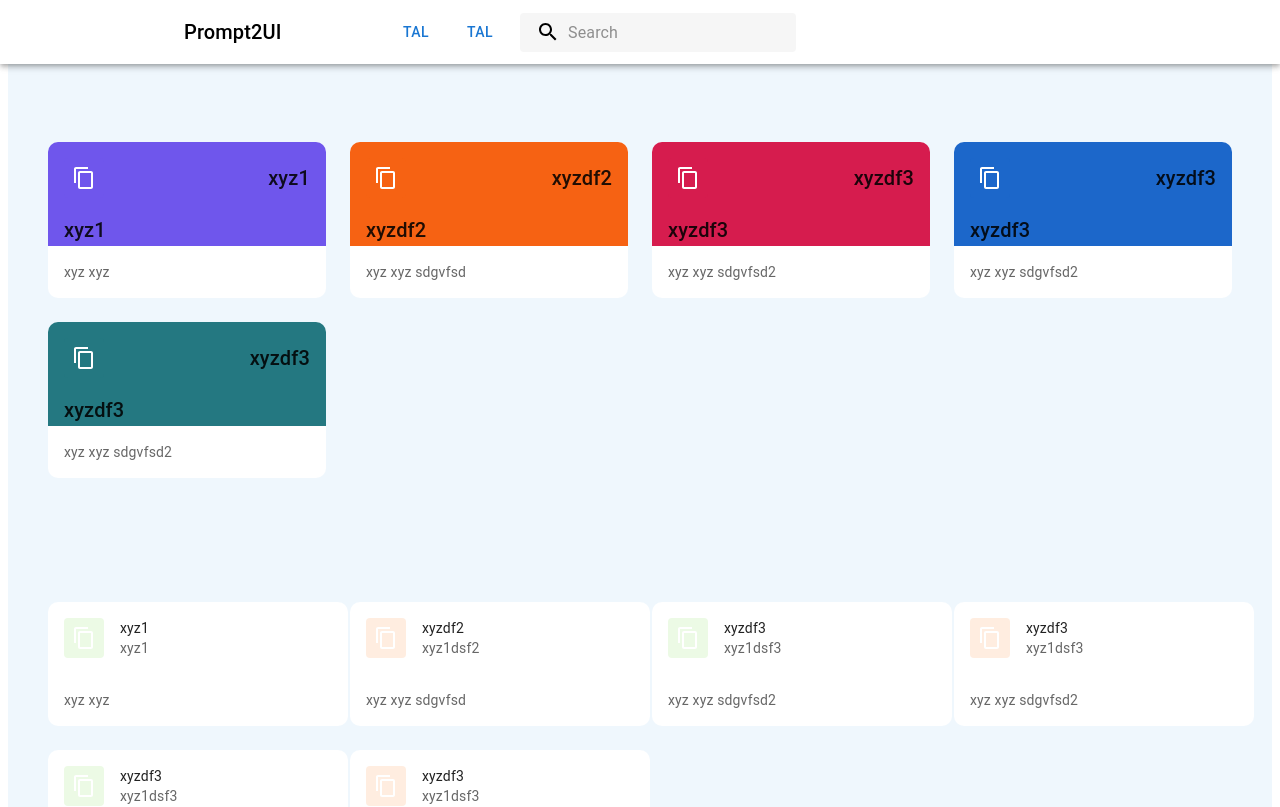
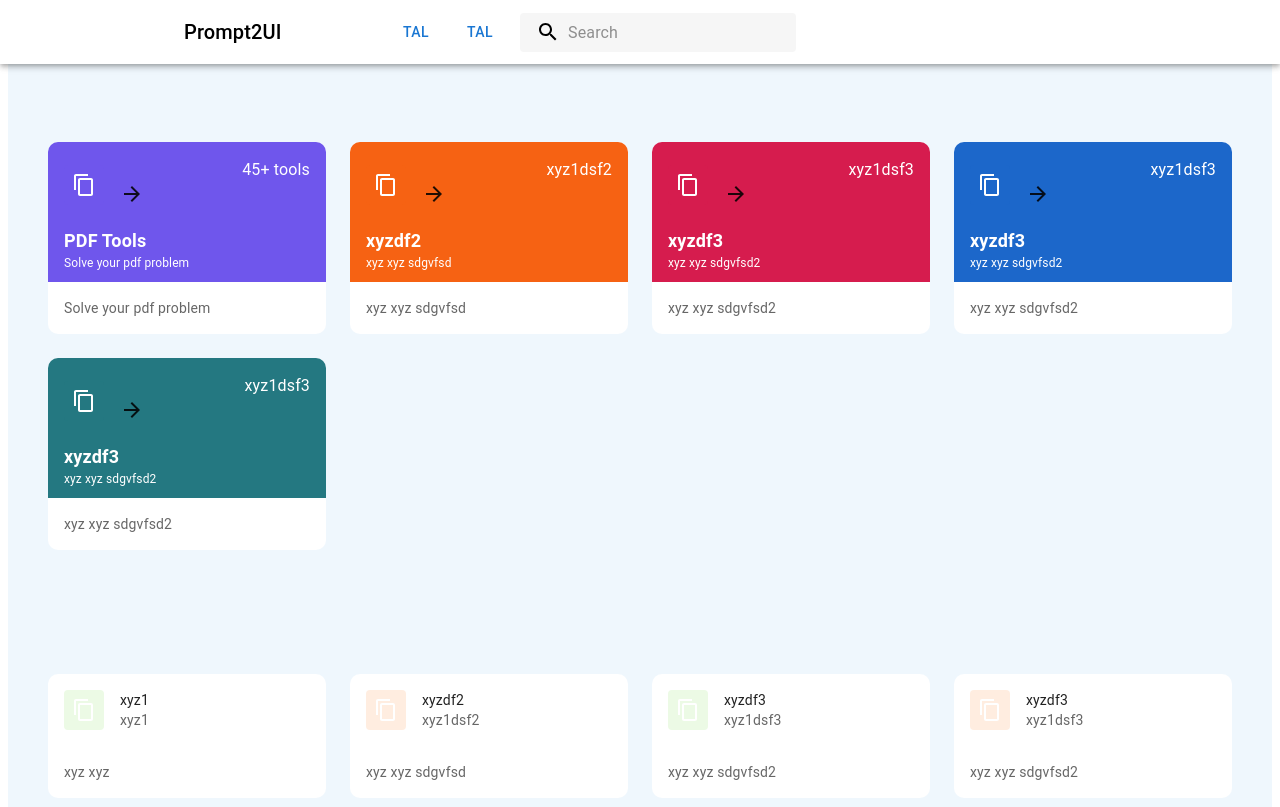
Before and after one commit to Elite-AI-August/prompt-apps, a Next.js app: page / in a window 1280 px wide. Shown: the top 807 px of the page. Built offline with nearby package versions, Linux system fonts and the light colour scheme.

Commit message:
Ui improvemement

```diff
--- a/src/Common/categoriesCard.js
+++ b/src/Common/categoriesCard.js
@@ -1,9 +1,9 @@
 import { Colors } from "../Theme/colors";
 export const CategoiresData = [
   {
-    name: "xyz1",
-    ToolesName: "xyz1",
-    Desc: "xyz xyz",
+    name: "PDF Tools",
+    ToolesName: "45+ tools",
+    Desc: "Solve your pdf problem",
     color: Colors.Color3,
   },
   {
@@ -29,5 +29,5 @@ export const CategoiresData = [
     ToolesName: "xyz1dsf3",
     Desc: "xyz xyz sdgvfsd2",
     color: Colors.Color7,
-  }
+  },
 ];
--- a/src/Component/Category/index.js
+++ b/src/Component/Category/index.js
@@ -10,8 +10,11 @@ import {
   Typography,
 } from "@mui/material";
 import ContentCopyIcon from "@mui/icons-material/ContentCopy";
+import ArrowForwardIcon from "@mui/icons-material/ArrowForward";
 import { useRouter } from "next/router";
 import { CategoiresData } from "@/src/Common/categoriesCard";
+import { Colors } from "@/src/Theme/colors";
+import { Row } from "@nextui-org/react";
 
 export const Category = () => {
   const router = useRouter();
@@ -34,14 +37,53 @@ export const Category = () => {
                     sx={{ bgcolor: x.color }}
                     aria-label="recipe"
                     variant="rounded"
+                    style={{
+                      color: Colors.White,
+                      fontSize: 12,
+                    }}
                   >
                     <ContentCopyIcon />
                   </Avatar>
                 }
-                title={<Typography align="right" variant={"h6"}>{x.name}</Typography>}
-                // subheader={<Typography align="left" variant={"h6"}>{x.name}</Typography>}
+                title={
+                  <>
+                    <Typography
+                      align="right"
+                      style={{
+                        color: Colors.White,
+                      }}
+                    >
+                      {x.ToolesName}
+                    </Typography>
+                    <ArrowForwardIcon />
+                  </>
+                }
               />
-              <Box style={{ backgroundColor: x.color }}><Typography style={{marginLeft:16}} align="left" variant={"h6"}>{x.name}</Typography></Box>
+
+              <Box style={{ backgroundColor: x.color }}>
+                <Typography
+                  style={{
+                    marginLeft: 16,
+                    color: Colors.White,
+                    fontSize: 18,
+                    fontWeight: "700",
+                  }}
+                  align="left"
+                >
+                  {x.name}
+                </Typography>
+                <Typography
+                  style={{
+                    marginLeft: 16,
+                    color: Colors.White,
+                    fontSize: 12,
+                    paddingBottom: 10,
+                  }}
+                  align="left"
+                >
+                  {x.Desc}
+                </Typography>
+              </Box>
               <CardContent>
                 <Box></Box>
                 <Typography variant="body2" color="text.secondary">
--- a/src/Component/Header/index.js
+++ b/src/Component/Header/index.js
@@ -12,6 +12,7 @@ import { styled, alpha } from "@mui/material/styles";
 import InputBase from "@mui/material/InputBase";
 import SearchIcon from "@mui/icons-material/Search";
 import Link from "next/link";
+import { useRouter } from "next/router";
 
 const Search = styled("div")(({ theme }) => ({
   position: "relative",
@@ -58,6 +59,7 @@ const StyledInputBase = styled(InputBase)(({ theme }) => ({
 }));
 
 const Header = (props) => {
+  const router = useRouter();
   const [anchorEl, setAnchorEl] = React.useState(null);
 
   function handleClick(event) {
@@ -143,12 +145,12 @@ const Header = (props) => {
           onClose={handleClose}
           MenuListProps={{ onMouseLeave: handleClose }}
         >
-          <MenuItem>
-            <Link href="./PromptDetails">PromptDetails</Link>
+          <MenuItem onClick={() => router.push("/PromptDetails")}>
+            PromptDetails
           </MenuItem>
           <MenuItem>
             {" "}
-            <Link  href="./PromptDetails">Personal Assistent</Link>
+            <Link href="./PromptDetails">Personal Assistent</Link>
           </MenuItem>
         </Menu>
       </Box>
--- a/src/Component/Subcategories/index.js
+++ b/src/Component/Subcategories/index.js
@@ -18,9 +18,8 @@ export const SubCategoires = () => {
   const RenderItem = ({ x }) => {
     return (
       <Grid item xs={3}>
-        {/* <Link to='./PromptDetails'> */}
         <Card
-          sx={{ minWidth: 300 }}
+          sx={{ minWidth: 200 }}
           style={{ backgroundColor: "#ffffff", borderRadius: 10 }}
           elevation={0}
           spacing={10}
--- a/src/Theme/colors.js
+++ b/src/Theme/colors.js
@@ -1,10 +1,11 @@
-export const  Colors = {
-    Color1:"#ecfae5",
-    Color2:"#ffede0",
-    Color3:"#6f56ec",
-    Color4:"#f66213",
-    Color5:"#d61c4e",
-    Color6:"#1c67ca",
-    Color7:"#247881"
-
-}
+export const Colors = {
+  White: "#ffffff",
+  Black: "#000000",
+  Color1: "#ecfae5",
+  Color2: "#ffede0",
+  Color3: "#6f56ec",
+  Color4: "#f66213",
+  Color5: "#d61c4e",
+  Color6: "#1c67ca",
+  Color7: "#247881",
+};
```
Also changed, not shown: 1 other file (tests, documents, lock files or other folders).
